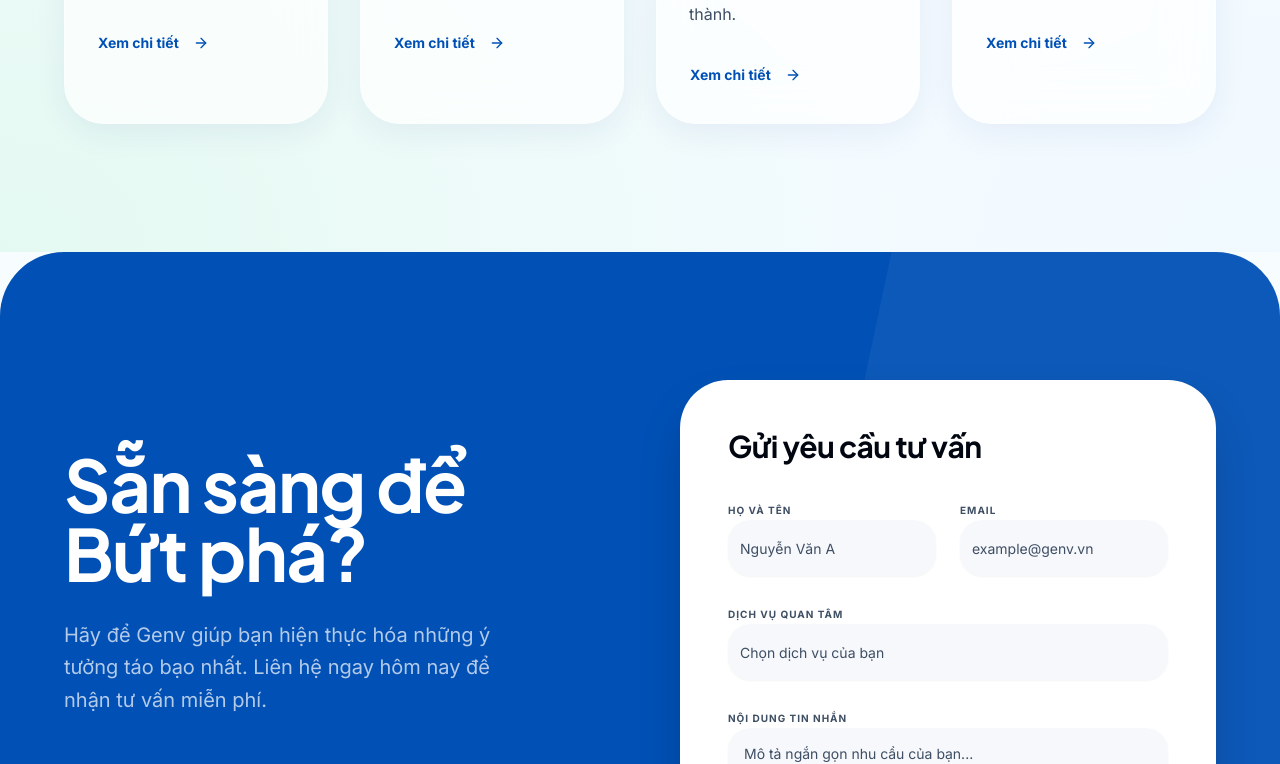
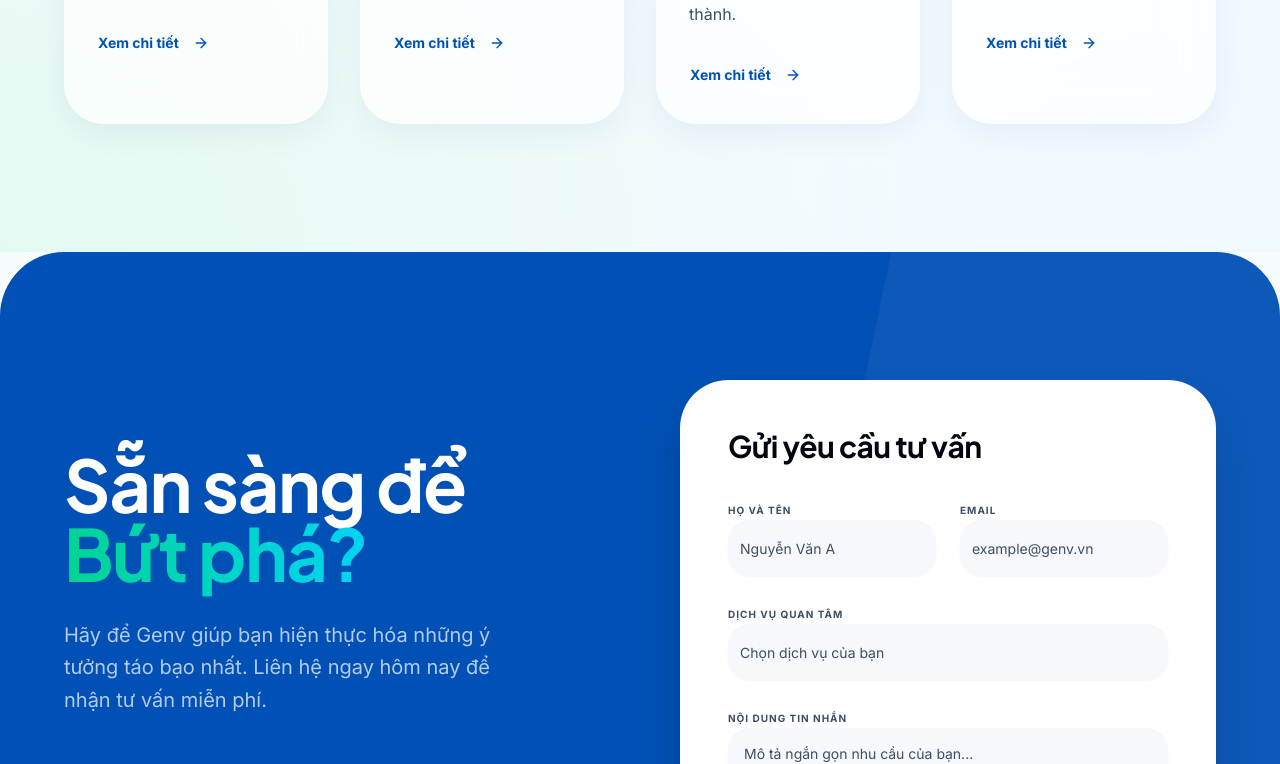
Before and after one commit to lf2foce/dsdaihoc_v3, a Next.js app: page /genv in a window 1280 px wide. Shown: the part 3156-3920 px from the top of the page. Built offline with nearby package versions, Linux system fonts and the light colour scheme; no server answers.

Commit message:
fix UI genv

```diff
--- a/app/genv/genv-client.tsx
+++ b/app/genv/genv-client.tsx
@@ -320,7 +320,8 @@ const Services = () => {
   ];
 
   return (
-    <section id="services" className={cn(styles.sectionContainer, styles.bgMesh, "block")}>
+    <section id="services" className={cn(styles.bgMesh, "w-full relative")}>
+      <div className={cn(styles.sectionContainer)}>
         <div className="text-center max-w-3xl mx-auto mb-24">
           <motion.p
             initial={{ opacity: 0, y: 10 }}
@@ -377,6 +378,7 @@ const Services = () => {
             </motion.div>
           ))}
         </div>
+      </div>
     </section>
   );
 };
@@ -412,7 +414,7 @@ const Contact = () => {
         >
           <h2 className="text-5xl md:text-7xl font-heading font-extrabold mb-8 leading-[0.95]">
             Sẵn sàng để <br />
-            <span className="text-white">Bứt phá?</span>
+            <span className="text-transparent bg-clip-text bg-gradient-to-r from-emerald-400 to-cyan-400">Bứt phá?</span>
           </h2>
           <p className="text-xl text-white/70 mb-12 leading-relaxed max-w-md">
             Hãy để Genv giúp bạn hiện thực hóa những ý tưởng táo bạo nhất. Liên hệ ngay hôm nay để nhận tư vấn miễn phí.
--- a/app/genv/genv.module.css
+++ b/app/genv/genv.module.css
@@ -146,9 +146,3 @@
 .page ::-webkit-scrollbar-thumb:hover {
   background: oklch(0.45 0.18 255 / 0.4);
 }
-
-/* Selection highlight */
-.page ::selection {
-  background: oklch(0.45 0.18 255 / 0.1);
-  color: oklch(0.45 0.18 255);
-}
```
Lines whose indentation alone changed are shown as unchanged.
